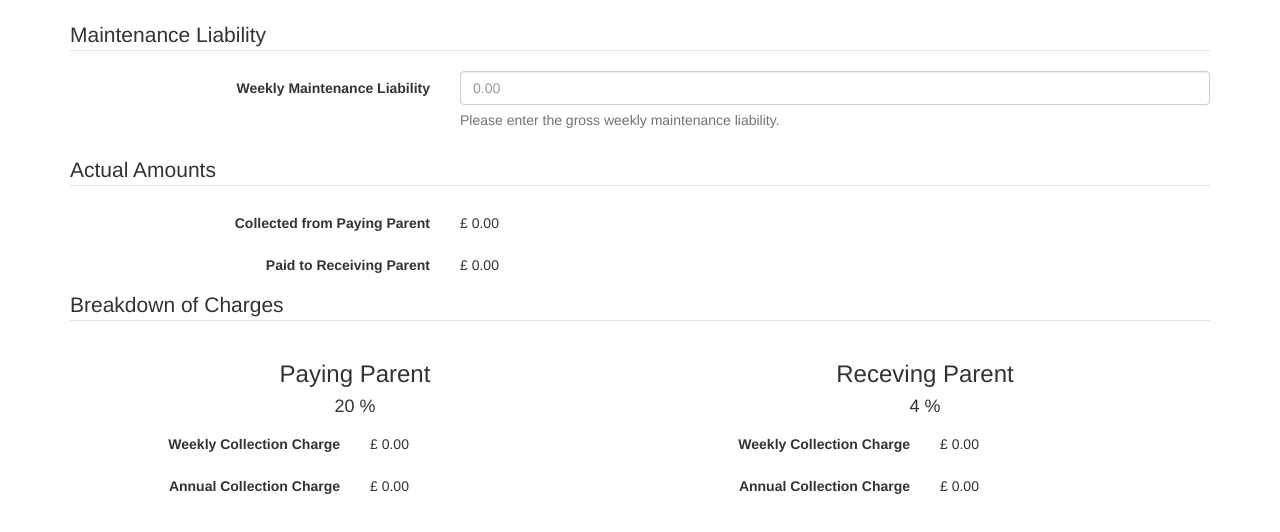
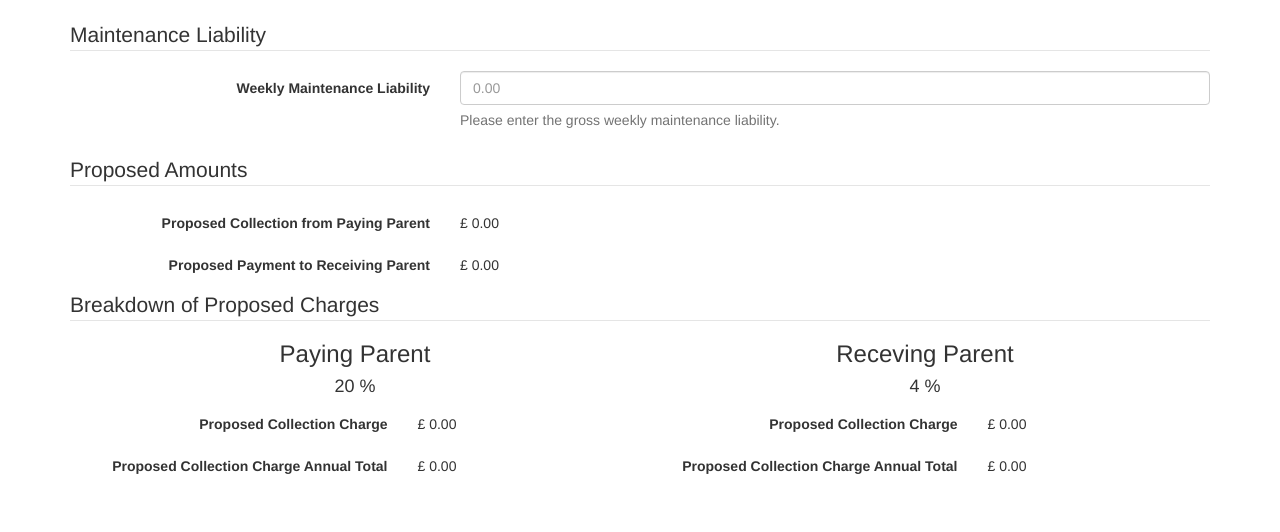
Before and after one commit to CMOptions/charging-calculator, a plain HTML site: page index.html in a window 1280 px wide. Drawn offline with nearby package versions, Linux system fonts and the light colour scheme.

Commit message:
Update with wording changes.
Email from Rower Kj DWP OED CMG on 11/12/2013 at 22:12 refers.

```diff
--- a/index.html
+++ b/index.html
@@ -49,76 +49,76 @@
                             <legend>Maintenance Liability</legend>
 
                             <div class="form-group">
-                                <label class="col-xs-12 col-md-4 control-label" for="weekly_maintenance_liability">Weekly Maintenance Liability</label>
+                                <label class="col-xs-12 col-sm-6 col-md-4 control-label" for="weekly_maintenance_liability">Weekly Maintenance Liability</label>
 
-                                <div class="col-xs-12 col-md-8">
+                                <div class="col-xs-12 col-sm-6 col-md-8">
                                     <input type="text" class="form-control" id="weekly_maintenance_liability" placeholder="0.00" required onkeyup="if ( isValidInput() ) { doChargingCalculation(); }">
                                 </div>
 
-                                <span class="col-xs-12 col-md-offset-4 col-md-8 help-block">Please enter the gross weekly maintenance liability.</span>
+                                <span class="col-xs-12 col-sm-offset-6 col-sm-6 col-md-offset-4 col-md-8 help-block">Please enter the gross weekly maintenance liability.</span>
                             </div>
                         </fieldset>
 
                         <fieldset>
-                            <legend>Actual Amounts</legend>
+                            <legend>Proposed Amounts</legend>
 
                             <div class="form-group">
-                                <label class="col-xs-8 col-md-4 control-label">Collected from Paying Parent</label>
+                                <label class="col-xs-8 col-sm-6 col-md-4 control-label">Proposed Collection from Paying Parent</label>
 
-                                <div class="col-xs-4 col-md-8">
+                                <div class="col-xs-4 col-sm-6 col-md-8">
                                     <p class="form-control-static" id="actual_amount_collected">£ 0.00</p>
                                 </div>
                             </div>
 
                             <div class="form-group">
-                                <label class="col-xs-8 col-md-4 control-label">Paid to Receiving Parent</label>
+                                <label class="col-xs-8 col-sm-6 col-md-4 control-label">Proposed Payment to Receiving Parent</label>
 
-                                <div class="col-xs-4 col-md-8">
+                                <div class="col-xs-4 col-sm-6 col-md-8">
                                     <p class="form-control-static" id="actual_amount_paid">£ 0.00</p>
                                 </div>
                             </div>
                         </fieldset>
 
                         <fieldset>
-                            <legend>Breakdown of Charges</legend>
+                            <legend>Breakdown of Proposed Charges</legend>
 
-                            <div class="col-xs-12 col-md-6">
-                                <h3 class="text-center">Paying Parent</h3>
+                            <div class="col-xs-12 col-sm-6 col-md-6">
+                                <h3 class="text-center" style="margin-top: 0;">Paying Parent</h3>
                                 <h4 class="text-center">20 %</h4>
 
                                 <div class="form-group">
-                                    <label class="col-xs-8 col-md-6 control-label">Weekly Collection Charge</label>
+                                    <label class="col-xs-12 col-sm-7 col-md-7 control-label">Proposed Collection Charge</label>
 
-                                    <div class="col-xs-4 col-md-6">
+                                    <div class="col-xs-12 col-sm-5 col-md-5">
                                         <p class="form-control-static" id="weekly_amount_paying_parent">£ 0.00</p>
                                     </div>
                                 </div>
 
                                 <div class="form-group">
-                                    <label class="col-xs-8 col-md-6 control-label">Annual Collection Charge</label>
+                                    <label class="col-xs-12 col-sm-7 col-md-7 control-label">Proposed Collection Charge Annual Total</label>
 
-                                    <div class="col-xs-4 col-md-6">
+                                    <div class="col-xs-12 col-sm-5 col-md-5">
                                         <p class="form-control-static" id="annual_amount_paying_parent">£ 0.00</p>
                                     </div>
                                 </div>
                             </div>
 
-                            <div class="col-xs-12 col-md-6">
-                                <h3 class="text-center">Receving Parent</h3>
+                            <div class="col-xs-12 col-sm-6 col-md-6">
+                                <h3 class="text-center" style="margin-top: 0;">Receving Parent</h3>
                                 <h4 class="text-center">4 %</h4>
 
                                 <div class="form-group">
-                                    <label class="col-xs-8 col-md-6 control-label">Weekly Collection Charge</label>
+                                    <label class="col-xs-12 col-sm-7 col-md-7 control-label">Proposed Collection Charge</label>
 
-                                    <div class="col-xs-4 col-md-6">
+                                    <div class="col-xs-12 col-sm-5 col-md-5">
                                         <p class="form-control-static" id="weekly_amount_receiving_parent">£ 0.00</p>
                                     </div>
                                 </div>
 
                                 <div class="form-group">
-                                    <label class="col-xs-8 col-md-6 control-label">Annual Collection Charge</label>
+                                    <label class="col-xs-12 col-sm-7 col-md-7 control-label">Proposed Collection Charge Annual Total</label>
 
-                                    <div class="col-xs-4 col-md-6">
+                                    <div class="col-xs-12 col-sm-5 col-md-5">
                                         <p class="form-control-static" id="annual_amount_receiving_parent">£ 0.00</p>
                                     </div>
                                 </div>
```
